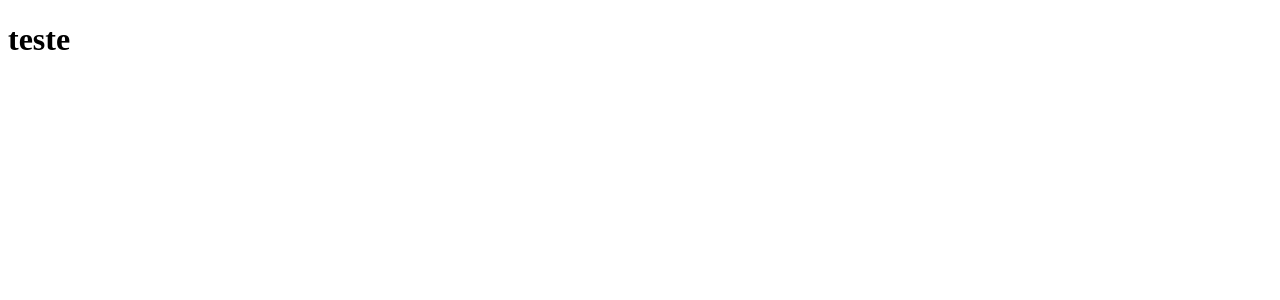
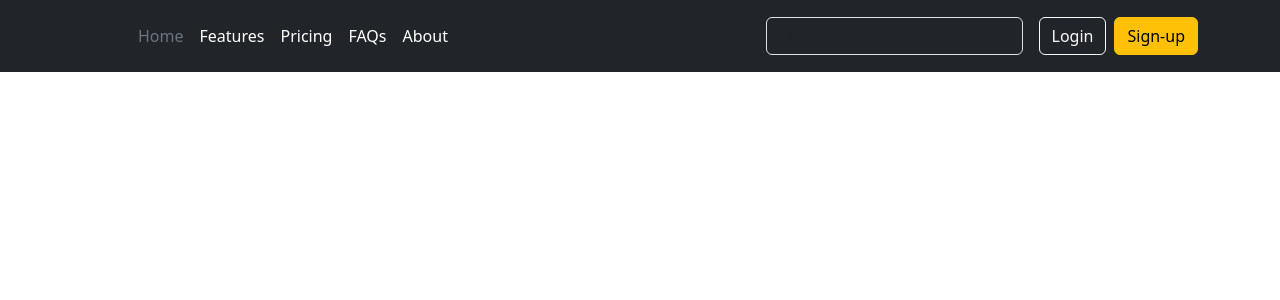
Before and after one commit to squad4resilia/fifth-project-squad-frontend, a React (Vite) app: page / in a window 1280 px wide. Shown: the top 300 px of the page. Built offline with nearby package versions, Linux system fonts and the light colour scheme.

Commit message:
add header

```diff
--- a/index.html
+++ b/index.html
@@ -4,6 +4,7 @@
     <meta charset="UTF-8" />
     <link rel="icon" type="image/svg+xml" href="/vite.svg" />
     <meta name="viewport" content="width=device-width, initial-scale=1.0" />
+    <link href="https://cdn.jsdelivr.net/npm/bootstrap@5.3.0-alpha1/dist/css/bootstrap.min.css" rel="stylesheet" integrity="sha384-GLhlTQ8iRABdZLl6O3oVMWSktQOp6b7In1Zl3/Jr59b6EGGoI1aFkw7cmDA6j6gD" crossorigin="anonymous">
     <title>Ingresse</title>
   </head>
   <body>
--- a/package.json
+++ b/package.json
@@ -9,6 +9,11 @@
     "preview": "vite preview"
   },
   "dependencies": {
+    "@fortawesome/fontawesome-svg-core": "^6.2.1",
+    "@fortawesome/free-regular-svg-icons": "^6.2.1",
+    "@fortawesome/free-solid-svg-icons": "^6.2.1",
+    "@fortawesome/react-fontawesome": "^0.2.0",
+    "bootstrap-icons": "^1.10.3",
     "react": "^18.2.0",
     "react-dom": "^18.2.0"
   },
--- a/src/App.jsx
+++ b/src/App.jsx
@@ -1,12 +1,80 @@
-import './App.css'
+import "./App.css";
 
 function App() {
   return (
-    <div className="App">
-      <h1>teste
-      </h1>
-    </div>
-  )
+    <>
+      <header className="p-3 text-bg-dark">
+        <div className="container">
+          <div className="d-flex flex-wrap align-items-center justify-content-center justify-content-lg-start">
+            <a
+              href="/"
+              className="d-flex align-items-center mb-2 mb-lg-0 text-white text-decoration-none"
+            >
+              <svg
+                className="bi me-2"
+                width="40"
+                height="32"
+                role="img"
+                aria-label="Bootstrap"
+              >
+                <use xlinkHref ="#bootstrap"></use>
+              </svg>
+            </a>
+
+            <ul className="nav col-12 col-lg-auto me-lg-auto mb-2 justify-content-center mb-md-0">
+              <li>
+                <a href="#" className="nav-link px-2 text-secondary">
+                  Home
+                </a>
+              </li>
+              <li>
+                <a href="#" className="nav-link px-2 text-white">
+                  Features
+                </a>
+              </li>
+              <li>
+                <a href="#" className="nav-link px-2 text-white">
+                  Pricing
+                </a>
+              </li>
+              <li>
+                <a href="#" className="nav-link px-2 text-white">
+                  FAQs
+                </a>
+              </li>
+              <li>
+                <a href="#" className="nav-link px-2 text-white">
+                  About
+                </a>
+              </li>
+            </ul>
+
+            <form
+              className="col-12 col-lg-auto mb-3 mb-lg-0 me-lg-3"
+              role="search"
+            >
+              <input
+                type="search"
+                className="form-control form-control-dark text-bg-dark"
+                placeholder="Search..."
+                aria-label="Search"
+              />
+            </form>
+
+            <div className="text-end">
+              <button type="button" className="btn btn-outline-light me-2">
+                Login
+              </button>
+              <button type="button" className="btn btn-warning">
+                Sign-up
+              </button>
+            </div>
+          </div>
+        </div>
+      </header>
+
+    </>
+  );
 }
 
-export default App
+export default App;
```
Also changed, not shown: public/vite.svg, 1 other file (tests, documents, lock files or other folders).
